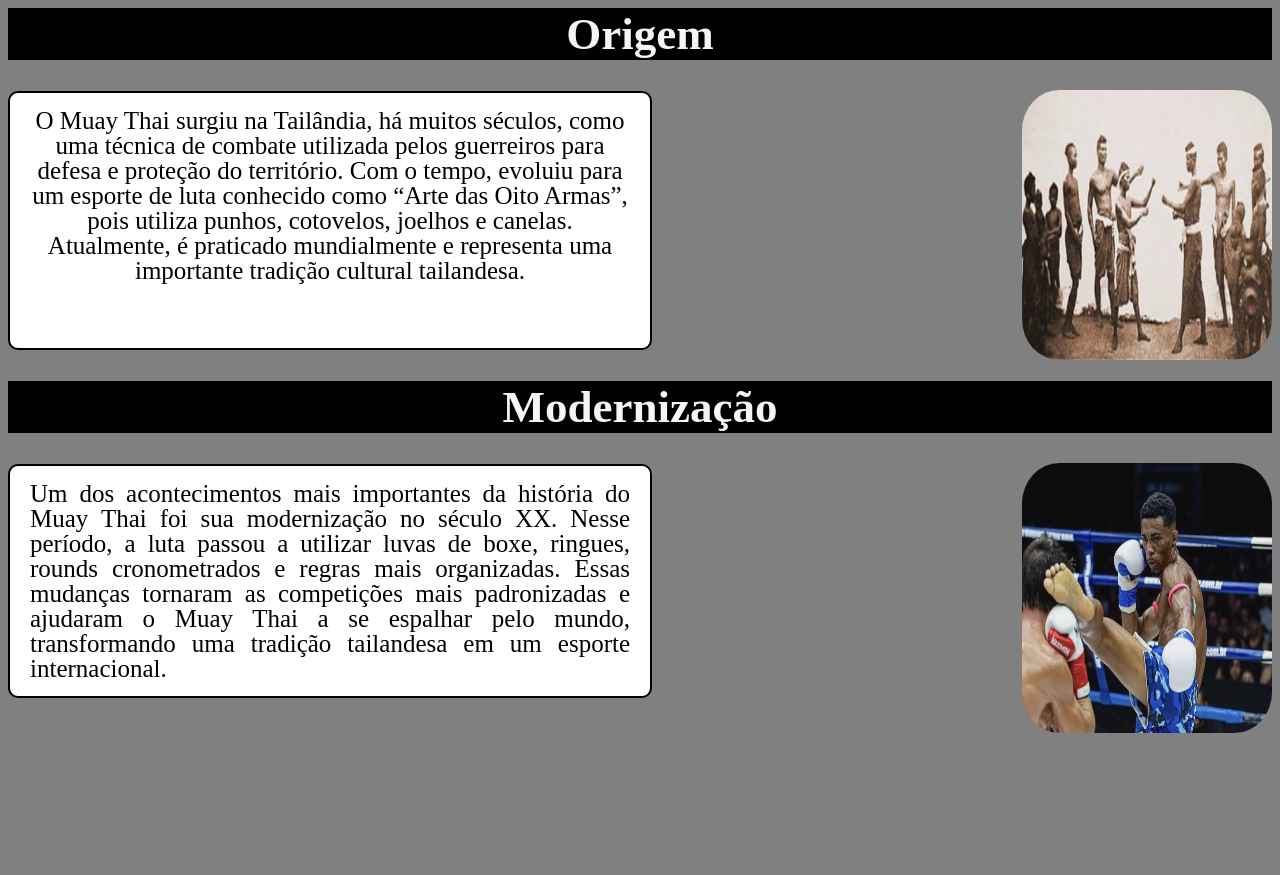
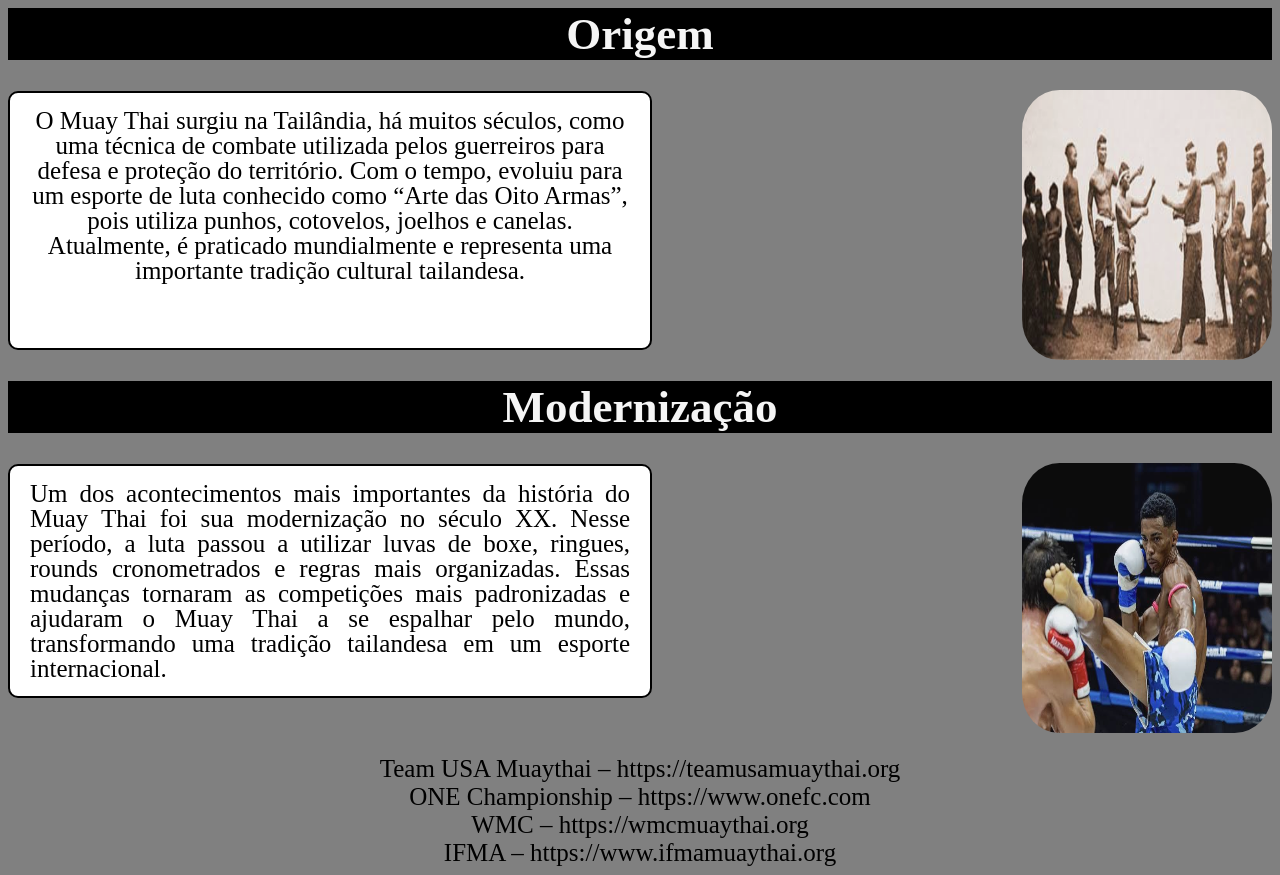
Before and after one commit to igorpyetro/artesmarciais, a plain HTML site: page thai2.html in a window 1280 px wide. Before the commit the page ends 800 px from the top, so only its background shows below. Drawn offline with Linux system fonts and the light colour scheme.

Commit message:
Update thai2.html

```diff
--- a/thai2.html
+++ b/thai2.html
@@ -69,6 +69,12 @@ background-color:black;
 </div>
 <br> <br> <br>
 
+<center> Team USA Muaythai – https://teamusamuaythai.org </center>
+<center> ONE Championship – https://www.onefc.com  </center>
+<center> WMC – https://wmcmuaythai.org </center>
+<center> IFMA – https://www.ifmamuaythai.org </center>
+
+
 
 </body>
 </html>
```
